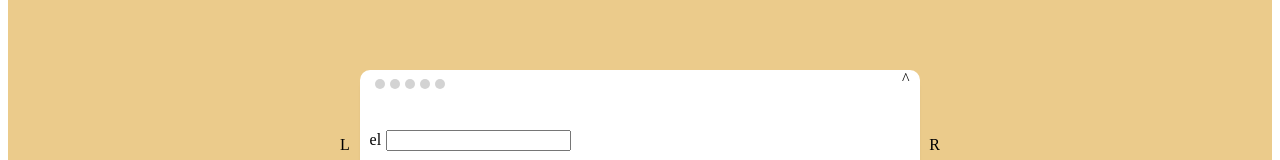
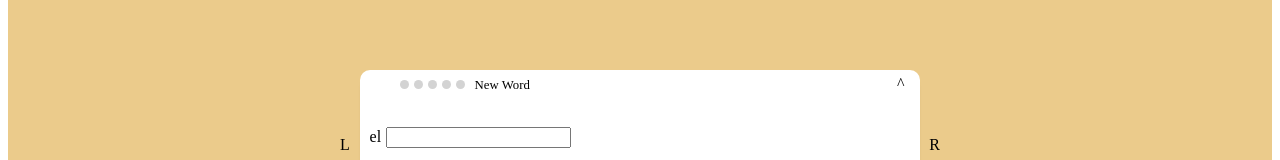
Before and after one commit to alexabush/lingvist-clone, a Next.js app: page /lingvist in a window 1280 px wide. Shown: the part 260-420 px from the top of the page. Built offline with nearby package versions, Linux system fonts and the light colour scheme.

Commit message:
renamed variables, updated color display for displaycircles

```diff
--- a/pages/lingvist.js
+++ b/pages/lingvist.js
@@ -38,7 +38,7 @@ export default class App extends React.Component {
         <div />
         <div className="Lingvist--container">
           <ArrowWrapper onLeftClick={this.handleLeftClick} onRightClick={this.handleRightClick}>
-            <SFLanguageCard cardData={words[currentIndex]} toggleModal={this.toggleModal} />
+            <SFLanguageCard card={words[currentIndex]} toggleModal={this.toggleModal} />
           </ArrowWrapper>
           <div className="english-word">{words[currentIndex] && words[currentIndex].englishWord.join(', ')}</div>
         </div>
--- a/src/comp/LevelsInfo.js
+++ b/src/comp/LevelsInfo.js
@@ -68,11 +68,11 @@ function RepetitionInfo() {
   );
 }
 
-function RepetitionInfoLevel({ text, num, color }) {
+function RepetitionInfoLevel({ text, num }) {
   return (
     <div className="RepetitionInfoLevel">
       <div className="SFProgressCircles--container">
-        <SFProgressCircles strength={num} color={color} />
+        <SFProgressCircles wordStrength={num} />
       </div>
       <div className="infoText">{text}</div>
       <style jsx>{`
--- a/src/comp/SFLanguageCard.js
+++ b/src/comp/SFLanguageCard.js
@@ -4,11 +4,11 @@ import SFProgressCircles from './SFProgressCircles';
 import SFTooltip from './SFTooltip';
 import { frost1, frost2, frost3, frost4, polar1, polar2, polar3, polar4, green } from '../colors';
 
-export default function SFLanguageCard({ cardData = {} }) {
-  const { spanishArticle, spanishWord, englishWord, numberTimesSeen, wordDetails, partOfSpeech } = cardData;
+export default function SFLanguageCard({ card = {} }) {
+  const { spanishArticle, spanishWord, englishWord, wordStrength, wordDetails, partOfSpeech } = card;
   return (
     <div className="SFLanguageCard">
-      <SFLanguageCardHeader englishWord={englishWord} />
+      <SFLanguageCardHeader englishWord={englishWord} wordStrength={wordStrength} />
       <WordInput spanishArticle={spanishArticle} spanishWord={spanishWord} />
       <SFLanguageCardFooter wordDetails={wordDetails} description="^" partOfSpeech={partOfSpeech} />
       <style jsx>{`
@@ -30,7 +30,7 @@ export default function SFLanguageCard({ cardData = {} }) {
   );
 }
 
-function SFLanguageCardHeader({ englishWord }) {
+function SFLanguageCardHeader({ englishWord, wordStrength }) {
   const [isShow, setIsShow] = useState(false);
   const toggleShow = () => {
     setIsShow(!isShow);
@@ -41,10 +41,14 @@ function SFLanguageCardHeader({ englishWord }) {
       <Link href="/levels">
         <div className="SFLanguageCard--ProgressInfo-container">
           <div className="SFLanguageCard--ProgressCircles-container">
-            <SFProgressCircles strength={3} />
+            <SFProgressCircles wordStrength={wordStrength} />
           </div>
-          <div className="ProgressInfo">
-            This work needs more practice. <span>Find out more</span>
+          <div className="SFLanguageCard--ProgressInfo">
+            {wordStrength === 1 && 'New Word '}
+            <span className="SFLanguageCard--ProgressInfo--text">
+              {wordStrength !== 1 && 'This work needs more practice. '}
+              Find out more
+            </span>
           </div>
         </div>
       </Link>
@@ -53,6 +57,7 @@ function SFLanguageCardHeader({ englishWord }) {
         .SFLanguageCardHeader {
           display: flex;
           justify-content: space-between;
+          padding: 5px 5px 0px 25px;
         }
         .header {
           position: absolute;
@@ -68,23 +73,24 @@ function SFLanguageCardHeader({ englishWord }) {
           display: flex;
           align-items: center;
           border-radius: 5px;
-          padding: 5px 0px;
         }
         .SFLanguageCard--ProgressInfo-container:hover {
           cursor: pointer;
           background: ${polar2};
           transition: background 300ms, opacity 300ms;
         }
-        .SFLanguageCard--ProgressInfo-container:hover .ProgressInfo {
+        .SFLanguageCard--ProgressInfo-container:hover .SFLanguageCard--ProgressInfo--text {
           opacity: 1;
         }
-        .ProgressInfo {
+        .SFLanguageCard--ProgressInfo {
           font-size: 0.8rem;
-          opacity: 0;
           padding-left: 10px;
           padding-right: 3px;
         }
-        .ProgressInfo span {
+        .SFLanguageCard--ProgressInfo--text {
+          opacity: 0;
+        }
+        .SFLanguageCard--ProgressInfo span {
           font-family: Cambria, Cochin, Georgia, Times, 'Times New Roman', serif;
         }
       `}</style>
--- a/src/comp/SFProgressCircles.js
+++ b/src/comp/SFProgressCircles.js
@@ -1,8 +1,11 @@
-export default function SFProgressCircles({ strength = 2, color = 'turquoise' }) {
+export default function SFProgressCircles({ wordStrength }) {
+  const colors = ['orange', 'purple', 'red', 'turquoise', 'green'];
+
   function makeDots() {
     let dots = [];
+    let color = colors[wordStrength - 1];
     for (let i = 0; i < 5; i++) {
-      if (i < strength) {
+      if (i < wordStrength) {
         dots.push(<ProgressCircle color={color} isFilled />);
       } else {
         dots.push(<ProgressCircle />);
@@ -28,8 +31,8 @@ function ProgressCircle({ color, isFilled }) {
     <div className="ProgressCircle">
       <style jsx>{`
         .ProgressCircle {
-          height: 10px;
-          width: 10px;
+          height: 9px;
+          width: 9px;
           background: ${isFilled && color ? color : 'lightgrey'};
           border-radius: 50%;
           margin-left: 5px;
--- a/src/mockLingvistData.js
+++ b/src/mockLingvistData.js
@@ -4,7 +4,7 @@ export default {
       spanishArticle: 'el',
       spanishWord: 'trabajo',
       englishWord: ['the work', 'the job'],
-      numberTimesSeen: 0,
+      wordStrength: 1,
       wordDetails: 'masculine, singular',
       partOfSpeech: 'Noun',
     },
@@ -12,7 +12,7 @@ export default {
       spanishArticle: 'una',
       spanishWord: 'vez',
       englishWord: ['once'],
-      numberTimesSeen: 0,
+      wordStrength: 4,
       wordDetails: 'feminine, singular',
       partOfSpeech: 'Noun',
     },
```
